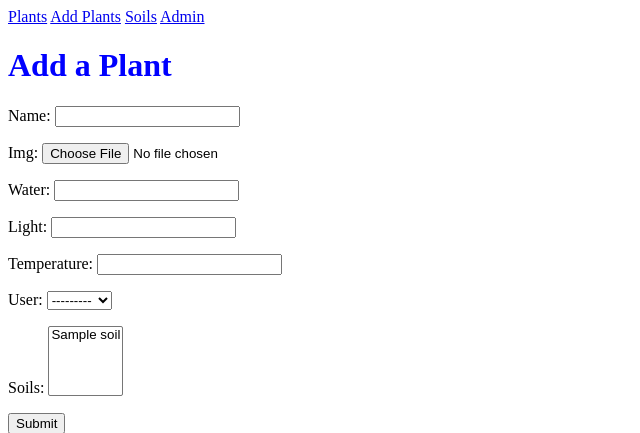
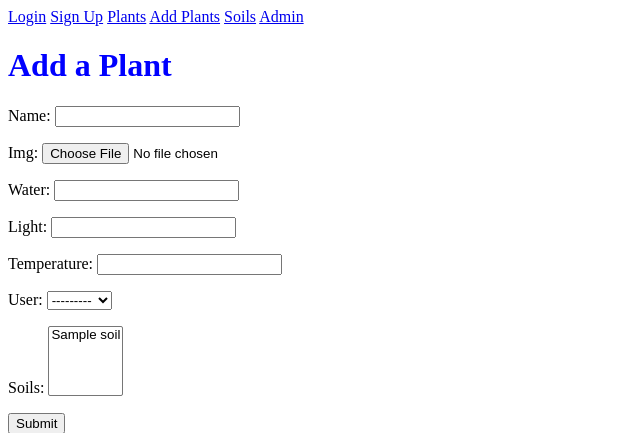
Before and after one commit to janiceh94/PlantStation, a Django app: page /plants/new/ in a window 1280 px wide. Shown: the top 433 px of the page, without its empty margins (0-640 px from the left). Run offline with Django 4.2, Linux system fonts and the light colour scheme; tables that the repository leaves empty hold one stand-in row (values such as "Sample post").

Commit message:
added sign in, login, sight out to nav

```diff
--- a/main_app/templates/base.html
+++ b/main_app/templates/base.html
@@ -15,6 +15,13 @@
 </head>
 <body>
     <nav>
+        {% if user.is_authenicated %}
+            <a href = '/user/{{user.name}}'>Hello, {{user.username}}!</a>
+            <a href = '/accounts/logout'>LogOut</a>
+        {% else %}
+            <a href = '{% url "login" %}'>Login</a>
+            <a href = "{% url 'signup' %}">Sign Up</a>
+        {% endif %}
         <a href = '/plants/'>Plants</a>
         <a href = '/plants/new/'>Add Plants</a>
         <a href = '/soil/'>Soils</a>
```
